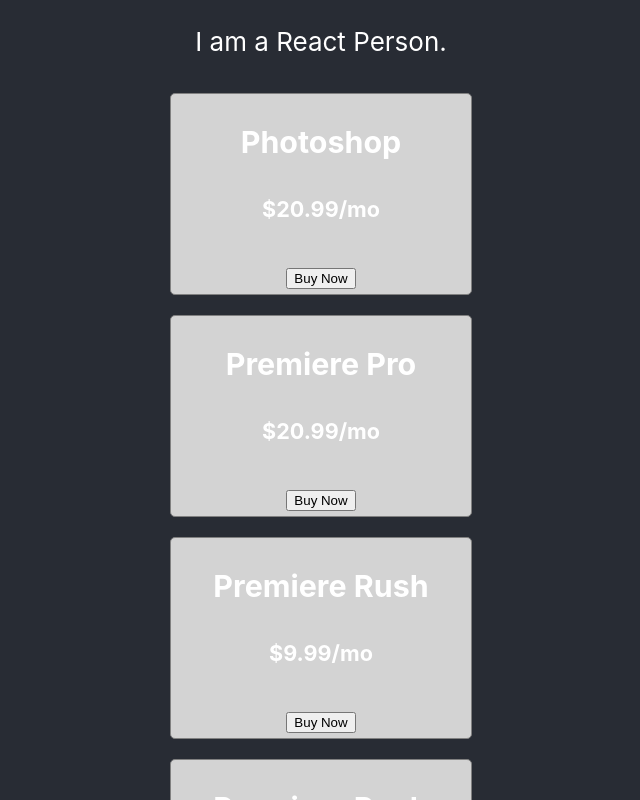
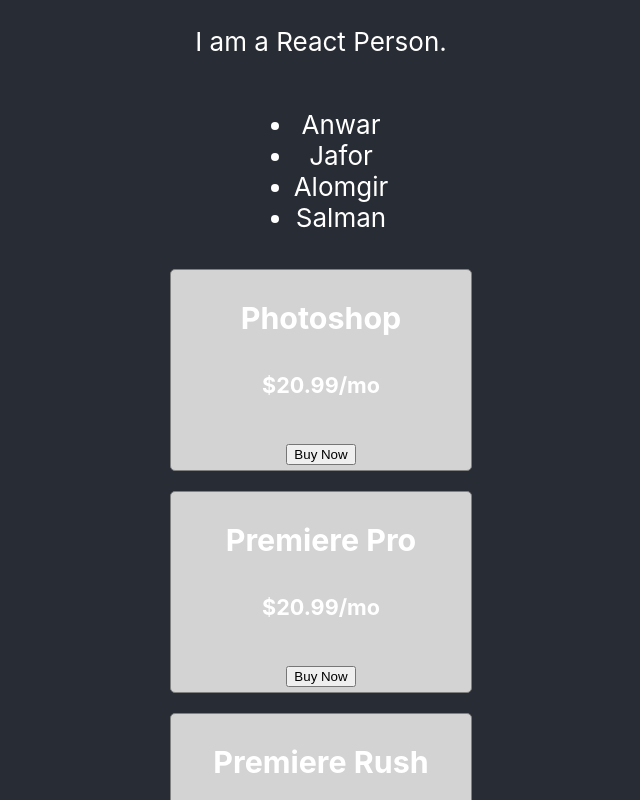
Before and after one commit to Asif10H/React-Core-concept, a React (Create React App) app in the folder core-concepts/: page / in a window 1280 px wide. Shown: the top 800 px of the page, without its empty margins (319-959 px from the left). Built offline with nearby package versions, Linux system fonts and the light colour scheme.

Commit message:
added list

```diff
--- a/core-concepts/src/App.js
+++ b/core-concepts/src/App.js
@@ -8,10 +8,18 @@
     {name: 'Premiere Rush', price: '$9.99/mo'},
     {name: 'Premiere Rush', price: '$9.99/mo'}
   ]
+  // const nayokNames = nayoks.map(nayok => nayok);
+  // console.log(nayokNames);
   return (
     <div className="App">
       <header className="App-header">
         <p>I am a React Person.</p>
+        <ul>
+            <li>{nayoks[0]}</li>
+            <li>{nayoks[1]}</li>
+            <li>{nayoks[2]}</li>
+            <li>{nayoks[3]}</li>
+        </ul>
         <Product product={products[0]}></Product>
         <Product product={products[1]}></Product>
         <Product product={products[2]}></Product>
```
